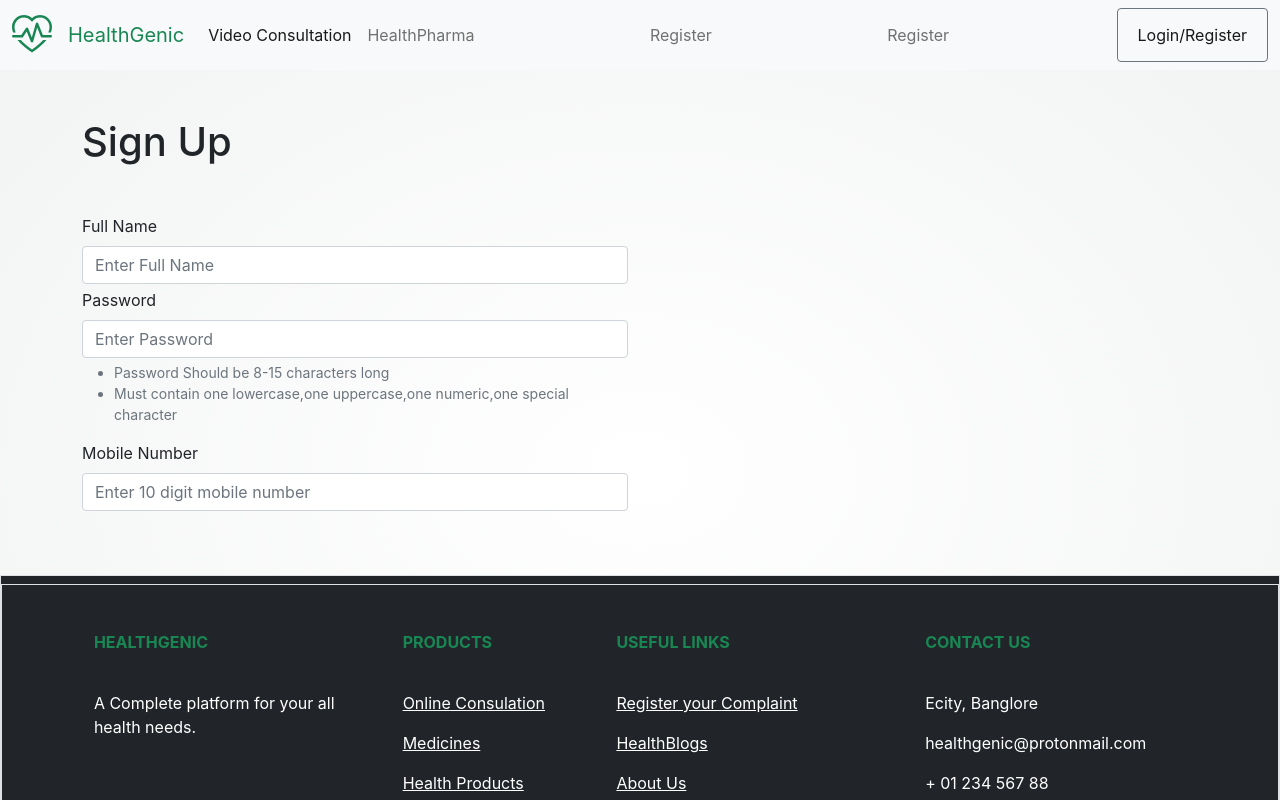
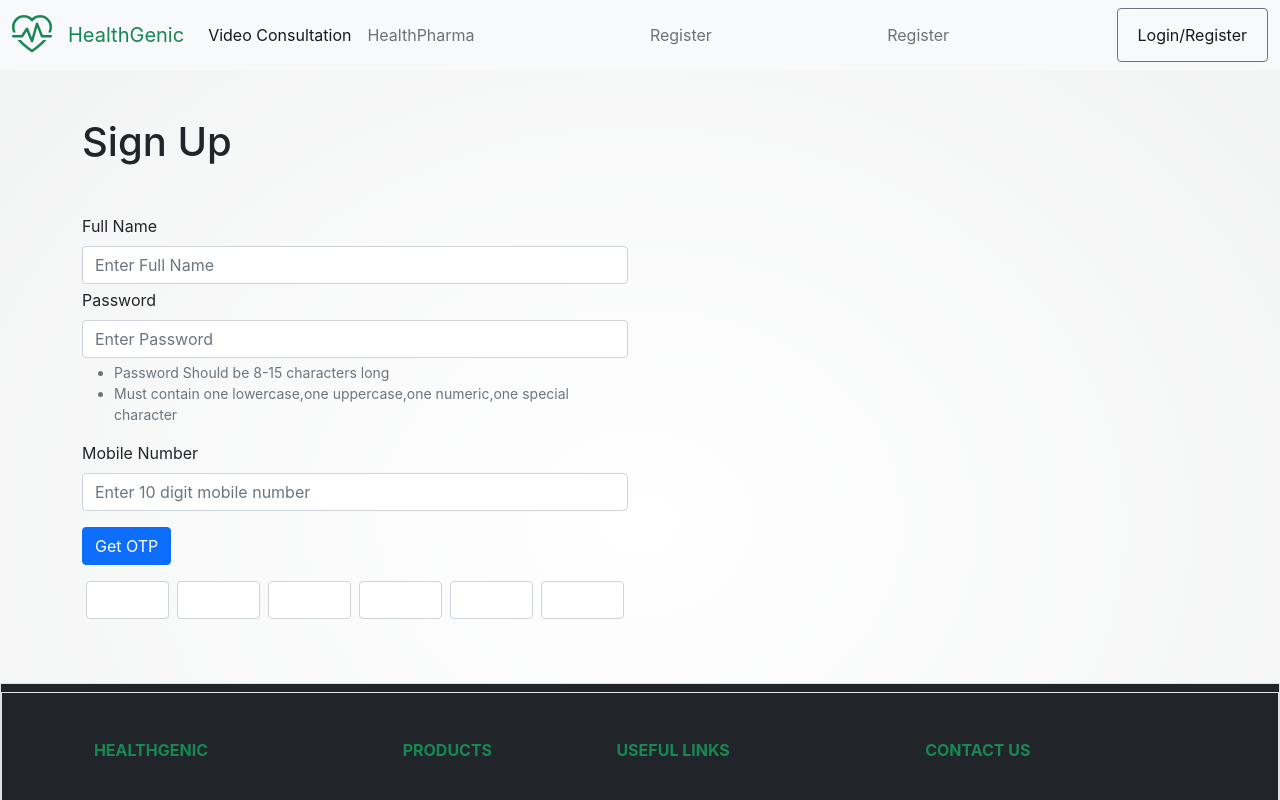
Before and after one commit to healthgenic/healthgenic, a React (Create React App) app in the folder front-end/: page /home/DocRegister in a window 1280 px wide. Shown: the top 800 px of the page. Built offline with nearby package versions, Linux system fonts and the light colour scheme; no server answers.

Commit message:
Create input field to enter otp

```diff
--- a/front-end/src/Components/Register/DocterRegistration.jsx
+++ b/front-end/src/Components/Register/DocterRegistration.jsx
@@ -12,13 +12,99 @@ class DocterRegistration extends React.Component {
     this.fullNameHelpRef = React.createRef();
     this.passwordHelpTextRef = React.createRef();
     this.mobileNumberHelpRef = React.createRef();
+    this.otpFirstDigitRef = React.createRef();
+    this.otpSecondDigitRef = React.createRef();
+    this.otpThirdDigitRef = React.createRef();
+    this.otpFourthDigitRef = React.createRef();
+    this.otpFifthDigitRef = React.createRef();
+    this.otpSixthDigitRef = React.createRef();
     this.state = {
       fullName: "",
       fullNameHelpText: "",
       password: "",
       mobileNumber: "",
+      otpfirstDigit: "",
+      otpSecondDigit: "",
+      otpThirdDigit: "",
+      otpFourthDigit: "",
+      otpFifthDigit: "",
+      otpSixthDigit: "",
+      isBackspacePressed: false,
     };
   }
+  isBackspacePressed = (e) => {
+    console.log(e.nativeEvent.inputType);
+    return new Promise((resolve, reject) => {
+      if (e.nativeEvent.inputType === "deleteContentBackward") {
+        this.setState({ isBackspacePressed: true });
+        resolve(true);
+      }
+      resolve(false);
+    });
+  };
+  storeDigit = async (e) => {
+    const fieldId = e.target.id;
+    console.log(e);
+    switch (fieldId) {
+      case "otp-enter-box-node1":
+        await this.setState({ otpFirstDigit: e.target.value });
+        this.isBackspacePressed(e).then((result) => {
+          if (!result) {
+            this.otpSecondDigitRef.current.focus();
+          }
+        });
+
+        break;
+      case "otp-enter-box-node2":
+        await this.setState({ otpSecondDigit: e.target.value });
+        this.isBackspacePressed(e).then((result) => {
+          if (!result) {
+            this.otpThirdDigitRef.current.focus();
+          }
+        });
+        break;
+      case "otp-enter-box-node3":
+        await this.setState({ otpThirdDigit: e.target.value });
+        this.isBackspacePressed(e).then((result) => {
+          if (!result) {
+            this.otpFourthDigitRef.current.focus();
+          }
+        });
+        break;
+      case "otp-enter-box-node4":
+        await this.setState({ otpFourthDigit: e.target.value });
+        this.isBackspacePressed(e).then((result) => {
+          if (!result) {
+            this.otpFifthDigitRef.current.focus();
+          }
+        });
+
+        break;
+      case "otp-enter-box-node5":
+        await this.setState({ otpFifthDigit: e.target.value });
+        this.isBackspacePressed(e).then((result) => {
+          if (!result) {
+            this.otpSixthDigitRef.current.focus();
+          }
+        });
+        break;
+      case "otp-enter-box-node6":
+        await this.setState({ otpSixthDigit: e.target.value });
+        break;
+      default:
+        console.log("unexpected");
+    }
+    const otp =
+      this.state.otpFirstDigit +
+      this.state.otpSecondDigit +
+      this.state.otpThirdDigit +
+      this.state.otpFourthDigit +
+      this.state.otpFifthDigit +
+      this.state.otpSixthDigit;
+    // let otpTemp = this.state.otp + digit;
+    // await this.setState({ otp: otpTemp });
+    console.log(otp);
+  };
   validateFullName = (e) => {
     const fullName = e.target.value;
     const node = this.fullNameHelpRef.current;
@@ -206,6 +292,73 @@ class DocterRegistration extends React.Component {
                         ></div>
                       </div>
                     </div>
+                    <div className="mb-3">
+                      <button className="btn btn-primary">Get OTP</button>
+                    </div>
+                    <div className="mb-3">
+                      <div className="otp-container d-flex">
+                        <input
+                          type="text"
+                          name="otp"
+                          id="otp-enter-box-node1"
+                          className="form-control mx-1"
+                          maxLength="1"
+                          ref={this.otpFirstDigitRef}
+                          value={this.state.otpFirstDigit}
+                          onChange={this.storeDigit}
+                        />
+                        <input
+                          type="text"
+                          name="otp"
+                          id="otp-enter-box-node2"
+                          className="form-control mx-1"
+                          maxLength="1"
+                          ref={this.otpSecondDigitRef}
+                          value={this.state.otpSecondDigit}
+                          onChange={this.storeDigit}
+                        />
+                        <input
+                          type="text"
+                          name="otp"
+                          id="otp-enter-box-node3"
+                          ref={this.otpThirdDigitRef}
+                          value={this.state.otpThirdDigit}
+                          className="form-control mx-1"
+                          maxLength="1"
+                          onChange={this.storeDigit}
+                        />
+                        <input
+                          type="text"
+                          name="otp"
+                          id="otp-enter-box-node4"
+                          className="form-control mx-1"
+                          maxLength="1"
+                          ref={this.otpFourthDigitRef}
+                          value={this.state.otpFourthDigit}
+                          onChange={this.storeDigit}
+                        />
+                        <input
+                          type="text"
+                          name="otp"
+                          id="otp-enter-box-node5"
+                          className="form-control mx-1"
+                          maxLength="1"
+                          ref={this.otpFifthDigitRef}
+                          value={this.state.otpFifthDigit}
+                          onChange={this.storeDigit}
+                        />
+                        <input
+                          type="text"
+                          name="otp"
+                          id="otp-enter-box-node6"
+                          className="form-control mx-1"
+                          maxLength="1"
+                          ref={this.otpSixthDigitRef}
+                          value={this.state.otpSixthDigit}
+                          onChange={this.storeDigit}
+                        />
+                      </div>
+                    </div>
                   </div>
                 </div>
               </form>
```
